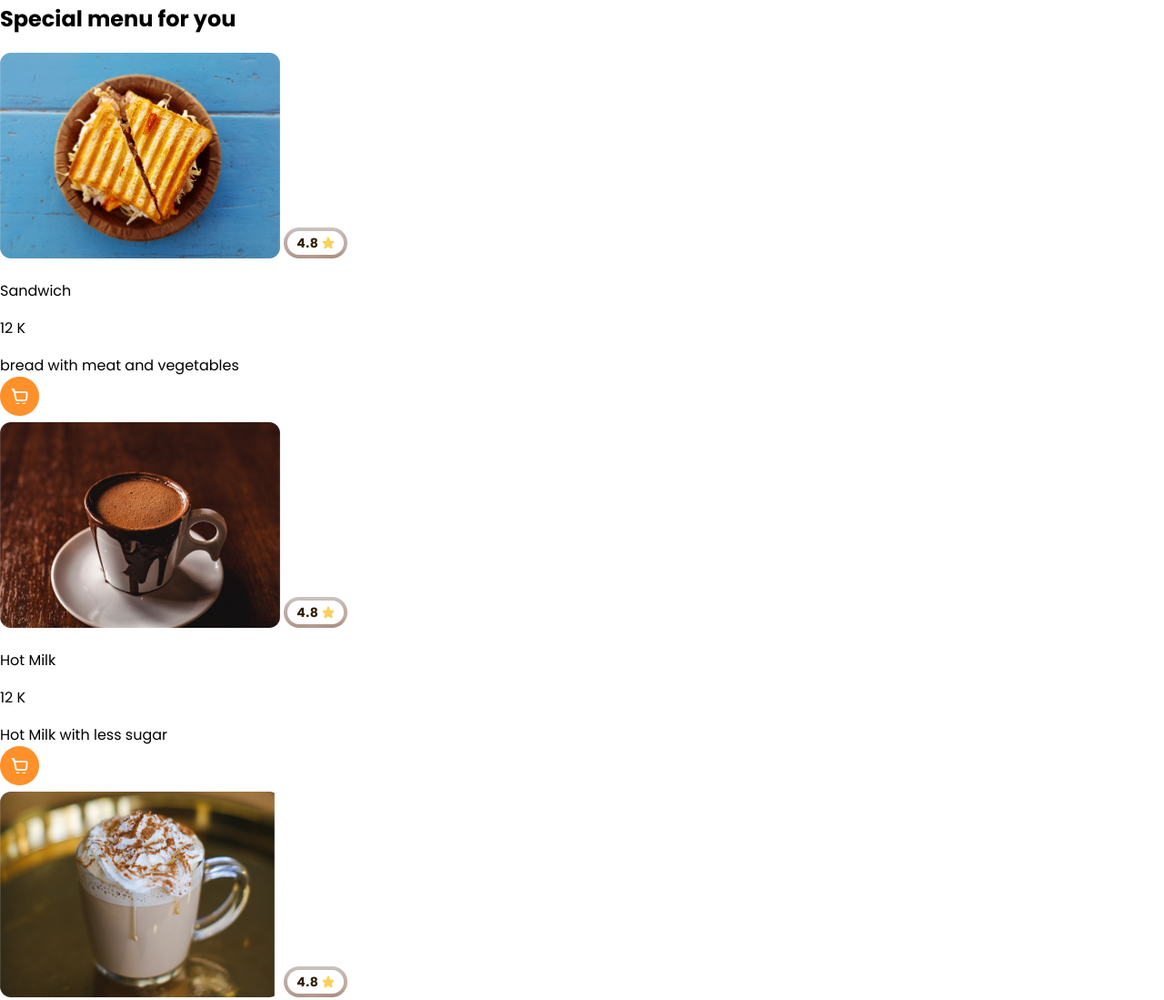
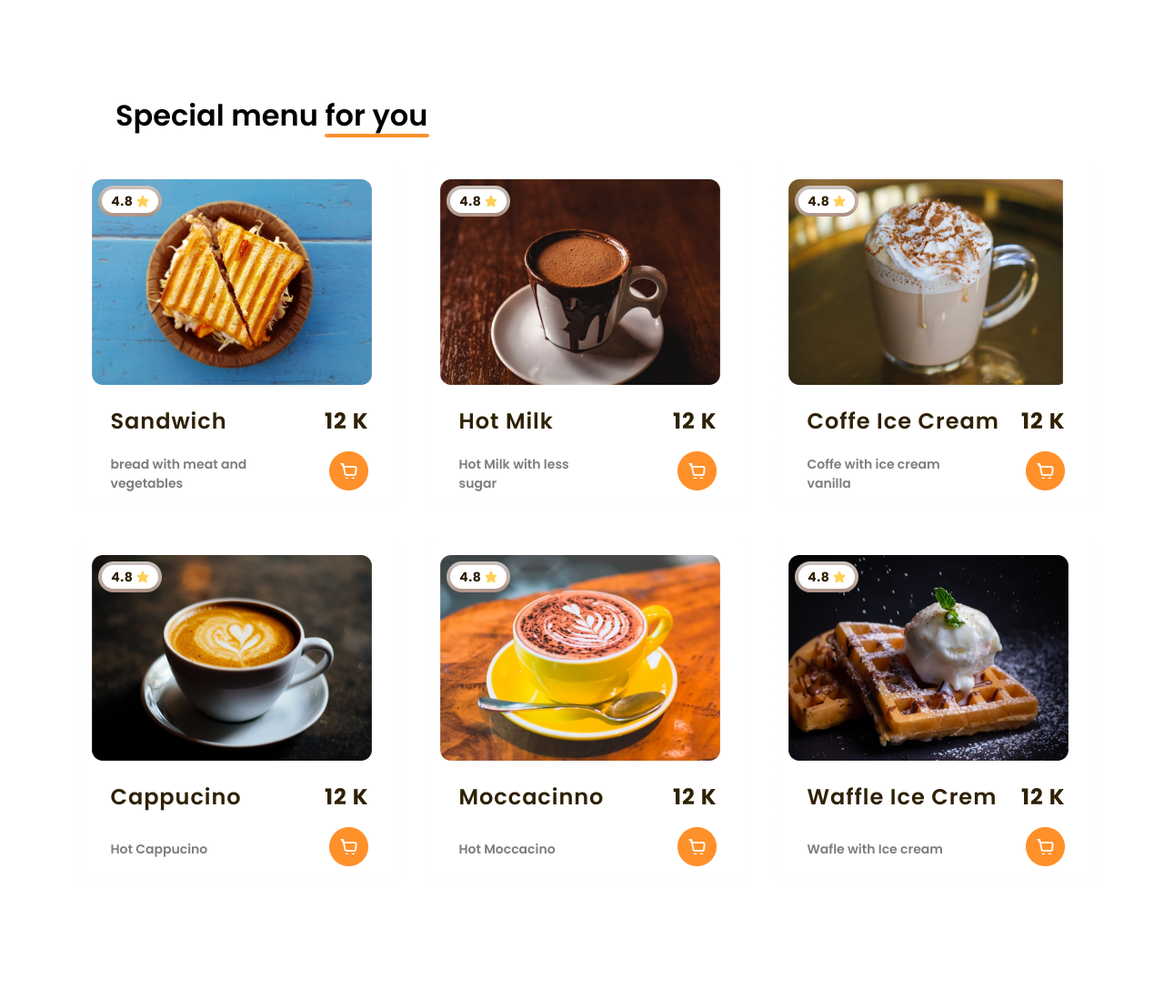
Before and after one commit to halaibrahim867/Coffee-Store, a plain HTML site: page index.html in a window 1280 px wide. Shown: the part 2198-3297 px from the top of the page at 91% size. After the commit the page ends 3174 px from the top, so only its background shows below. Drawn offline with Linux system fonts and the light colour scheme.

Commit message:
add style of menu

```diff
--- a/css/style.css
+++ b/css/style.css
@@ -456,3 +456,92 @@ body {
     cursor: pointer;
     border: none;
 }
+.container .menu-container{
+    margin-block-start: 120px;
+}
+.container .menu-container .subhead{
+    font-weight: 600;
+    font-size: 32px;
+    line-height: 48px;
+    color: #000000;
+    position: relative;
+    margin-inline-start: 127px;
+}
+.container .menu-container .underline{
+    width: 115px;
+    height: 4px;
+    background: var(--main-color);
+    border-radius: 12px;
+    position: absolute;
+    bottom: 0px;
+    left: 230px;
+}
+.container .Menu{
+    display: grid;
+    grid-template-columns: repeat(3,343px);
+    grid-template-rows: repeat(2,373px);
+    gap: 40px;
+    justify-content: center;
+}
+.container .Menu .dish{
+    background: linear-gradient(180deg, rgba(255, 255, 255, 0.4) 0%, rgba(255, 255, 255, 0.7) 100%);
+    backdrop-filter: blur(4px);
+    width: 356px;
+    height: 385px;
+    border-radius: 12px;
+}
+.container .Menu .border {
+    position: relative;
+    background: #FFFFFF;
+    border-radius: 12px;
+    width: 343.97px;
+    height: 373px;
+    margin: auto;
+
+}
+.container .Menu .border .dish-image{
+    margin: 19px 9px 0px 9px;
+}
+.container .Menu .border .rate-icon{
+    position: absolute;
+    top: 26px;
+    left: 16px;
+}
+.container .Menu .border .info-name {
+    display: flex;
+    justify-content: space-between;
+    margin-inline: 30px;
+    letter-spacing: 0.04em;
+    line-height: 36px;
+    height: 36px;
+    margin-block: 15px;
+    align-items: center;
+    font-size: 24px;
+    color: #2F2105;;
+}
+
+.container .Menu .border .info-name .name {
+    font-weight: 600;
+
+}
+
+.container .Menu .border .info-name .qun {
+    font-weight: 700;
+}
+
+.container .Menu .border .info-type {
+    display: flex;
+    justify-content: space-between;
+    margin-inline: 30px;
+    align-items: center;
+}
+
+.container .Menu .border .info-type .type {
+    display: flex;
+    font-weight: 600;
+    justify-content: space-between;
+    font-size: 14px;
+    width: 150px;
+    line-height: 21px;
+    color:  #7E7D7A;;
+}
--- a/index.html
+++ b/index.html
@@ -201,9 +201,10 @@
           Special menu for you
           <span class="underline"></span>
         </h2>
-        <div class="menu">
+        <div class="Menu">
 
           <div class="dish one">
+            <div class="border">
               <img src="images/img_product (8).png" alt="sandwitch image" class="dish-image">
               <img src="images/rating_product.png" alt="rate icon" class="rate-icon">
               <div class="info-name">
@@ -219,8 +220,10 @@
                 </div>
               </div>
             </div>
+          </div>
 
           <div class="dish two" >
+            <div class="border">
               <img src="images/img_product (3).png" alt="coffee image" class="dish-image">
               <img src="images/rating_product.png" alt="rate icon" class="rate-icon">
               <div class="info-name">
@@ -236,8 +239,10 @@
                 </div>
               </div>
             </div>
+          </div>
 
           <div class="dish three">
+            <div class="border">
               <img src="images/img_product (4).png" alt="ice latte image" class="dish-image">
               <img src="images/rating_product.png" alt="rate icon" class="rate-icon">
               <div class="info-name">
@@ -253,8 +258,10 @@
                 </div>
               </div>
             </div>
+          </div>
 
           <div class="dish four">
+            <div class="border">
               <img src="images/img_product (7).png" alt="Cappuccino image" class="dish-image">
               <img src="images/rating_product.png" alt="rate icon" class="rate-icon">
               <div class="info-name">
@@ -270,8 +277,10 @@
                 </div>
               </div>
             </div>
+          </div>
 
           <div class="dish five">
+            <div class="border">
               <img src="images/img_product (5).png" alt="moccacinno image" class="dish-image">
               <img src="images/rating_product.png" alt="rate icon" class="rate-icon">
               <div class="info-name">
@@ -287,8 +296,10 @@
                 </div>
               </div>
             </div>
+          </div>
 
           <div class="dish six ">
+            <div class="border">
               <img src="images/img_product (6).png" alt="waffle ic cream image" class="dish-image">
               <img src="images/rating_product.png" alt="rate icon" class="rate-icon">
 
@@ -305,6 +316,7 @@
                   <img src="images/Frame 5.png" alt="cart icon" />
                 </div>
               </div>
+            </div>
 
           </div>
         </div>
```
Lines whose indentation alone changed are shown as unchanged.
